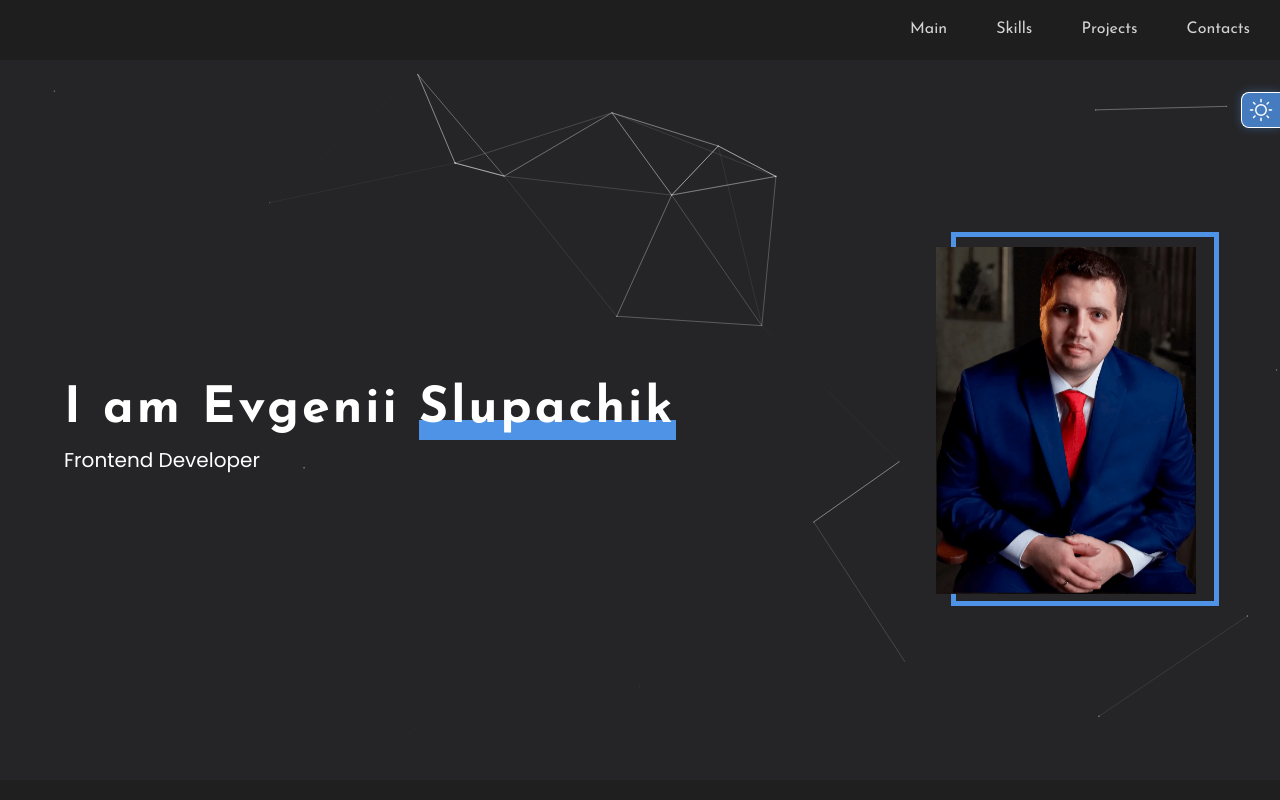
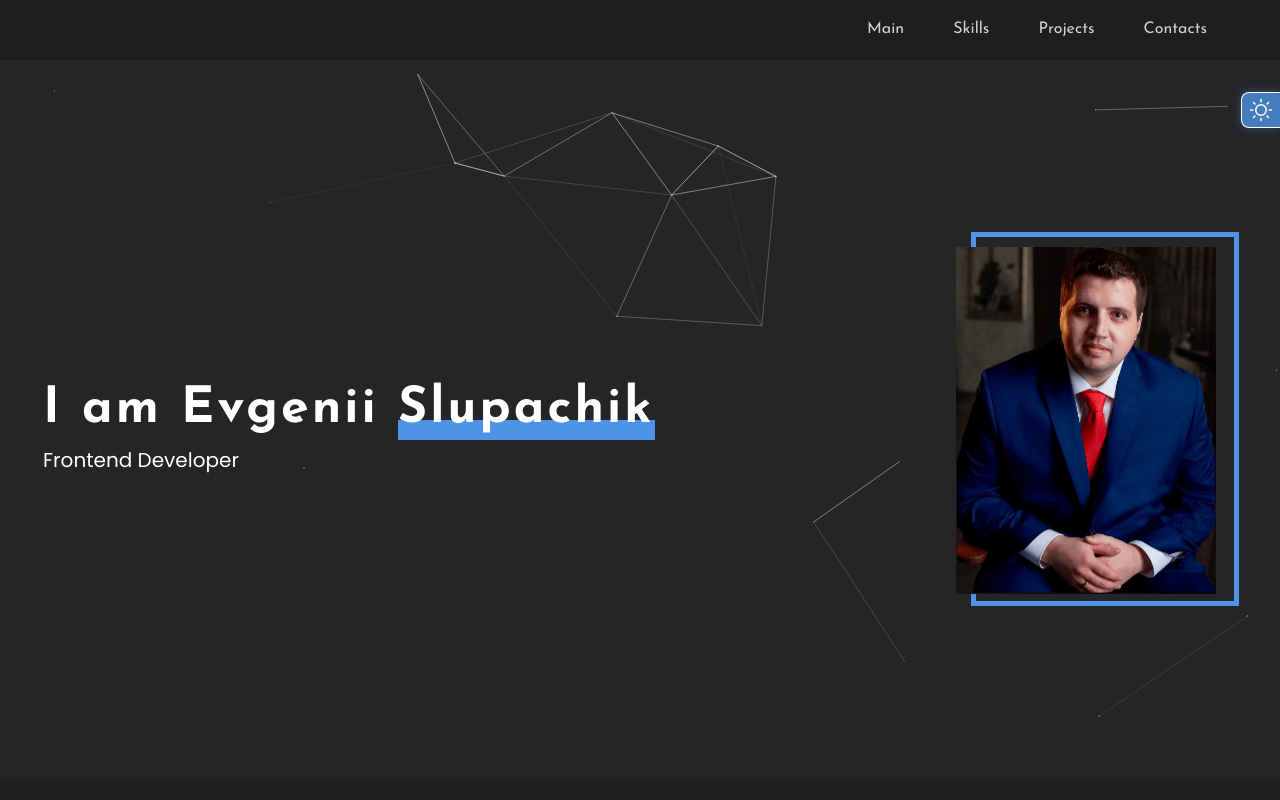
Before and after one commit to MrEvgeniy1989/portfolio, a React (Create React App) app: page / in a window 1280 px wide. Shown: the top 800 px of the page. Built offline with nearby package versions, Linux system fonts and the light colour scheme.

Commit message:
refactor: Изменил горизонтальный паддинг и максимальную ширину в переменных.

```diff
--- a/src/common/styles/_colors.scss
+++ b/src/common/styles/_colors.scss
@@ -1,6 +1,7 @@
 .dark-theme {
   // text
   --text-color: #fff;
+  --text-color-second: #000;
 
   // primary
   --primary-color: #4e93e6;
@@ -13,6 +14,7 @@
 .light-theme {
   // text
   --text-color: #000;
+  --text-color-second: #fff;
 
   // primary
   --primary-color: #4e93e6;
--- a/src/common/styles/_tokens.scss
+++ b/src/common/styles/_tokens.scss
@@ -3,6 +3,6 @@
   --header-height: 60px;
 
   /* max-width */
-  --horizontal-padding: 16px;
-  --max-width: calc(1280px - (var(--horizontal-padding) * 2));
+  --horizontal-padding: 43px;
+  --max-width: 1280px;
 }
--- a/src/common/styles/sass/mixins.scss
+++ b/src/common/styles/sass/mixins.scss
@@ -6,10 +6,11 @@
 }
 
 @mixin container() {
-  width: 90%;
+  width: 100%;
   min-width: calc(320px - (320px / 90 * 10));
-  max-width: 1280px;
+  max-width: var(--max-width);
   margin: 0 auto;
+  padding: 0 var(--horizontal-padding);
 }
 
 @mixin bgSettings() {
--- a/src/main/Main.tsx
+++ b/src/main/Main.tsx
@@ -30,7 +30,7 @@ export const Main = () => {
         </div>
 
         <div className={style.photoFrame}>
-          {window.innerWidth > 1230 ? (
+          {window.innerWidth > 767 ? (
             <Tilt
               className={style.parallaxEffectImg}
               gyroscope
```
